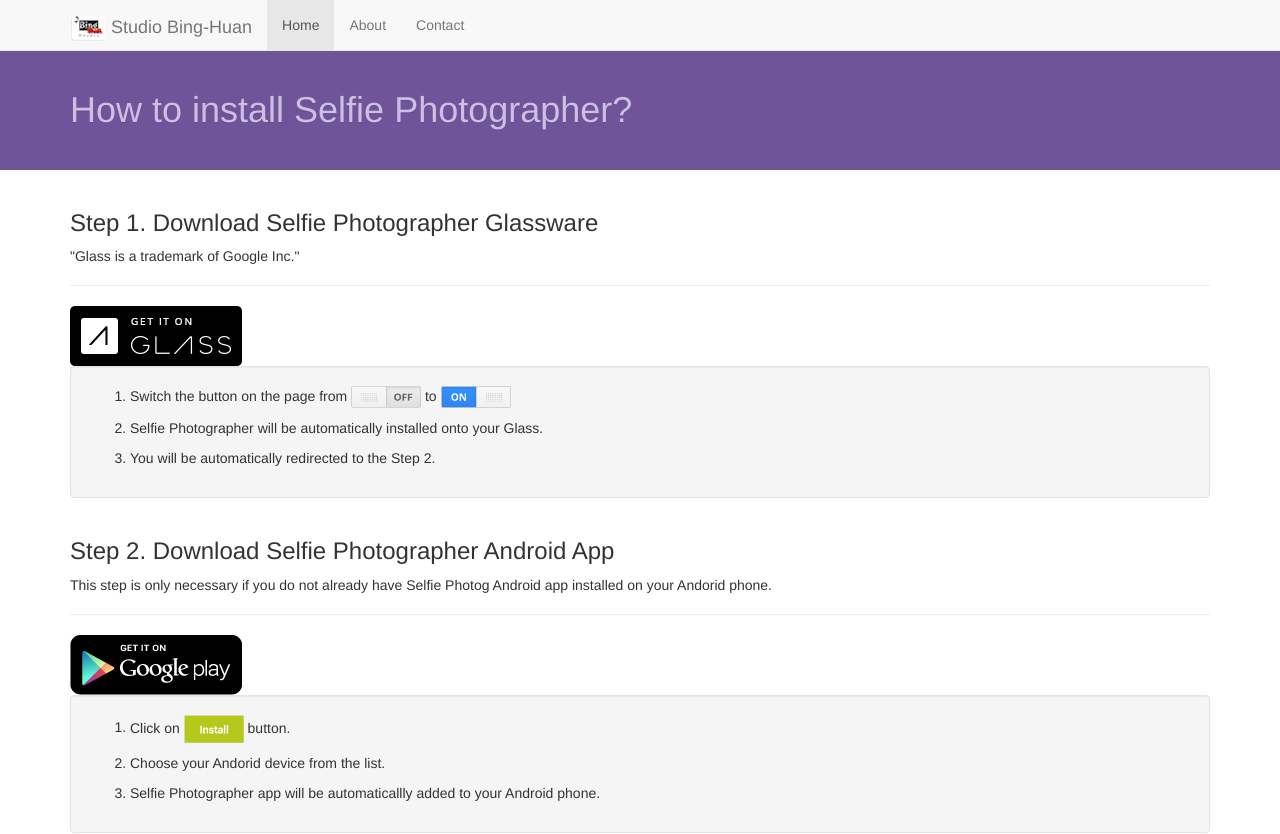
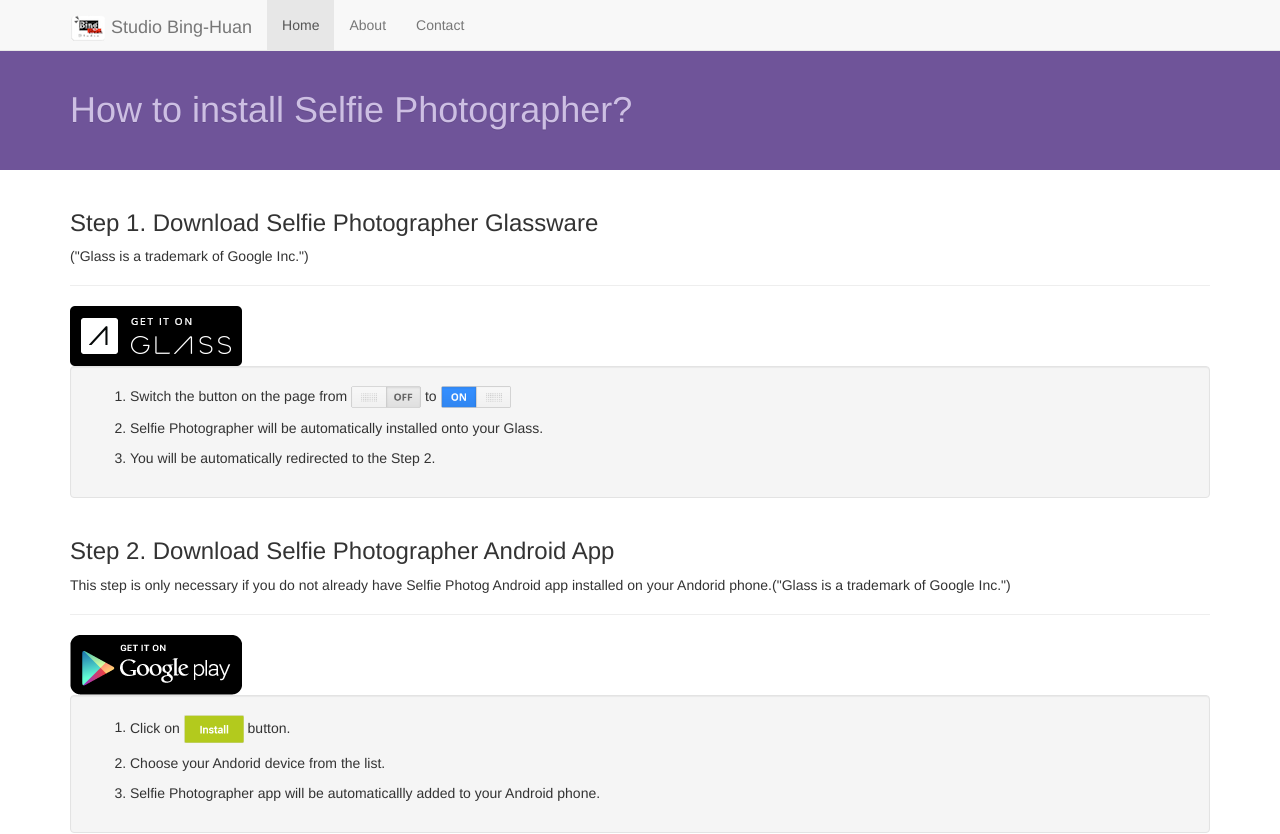
Before and after one commit to binghuan/selfie, a plain HTML site: page index.html in a window 1280 px wide. Shown: the top 834 px of the page. Drawn offline with Linux system fonts and the light colour scheme.

Commit message:
add description: "Glass is a trademark of Google Inc."

```diff
--- a/index.html
+++ b/index.html
@@ -102,7 +102,7 @@
 	<div class="container">
 		<div class="page-header">
 	        <h3>Step 1. Download Selfie Photographer Glassware</h3>
-	        <p>"Glass is a trademark of Google Inc."</p>
+	        <p>("Glass is a trademark of Google Inc.")</p>
 		</div>
 		<a href="https://glass.google.com/u/0/glassware/9395575024766277449" target="_blank">
 			<img src="images/getitonglass_172x60_action_button.png">
@@ -122,7 +122,7 @@
 		</div>
 		<div class="page-header" id="androidApp">
 	        <h3>Step 2. Download Selfie Photographer Android App</h3>
-	        <p>This step is only necessary if you do not already have Selfie Photog Android app installed on your Andorid phone.</p>
+	        <p>This step is only necessary if you do not already have Selfie Photog Android app installed on your Andorid phone.("Glass is a trademark of Google Inc.")</p>
 		</div>
 		<a href="https://play.google.com/store/apps/details?id=com.bh.android.selfietaker" target="_blank">
 			<img src="images/get_it_on_play_logo_large.png">
```
